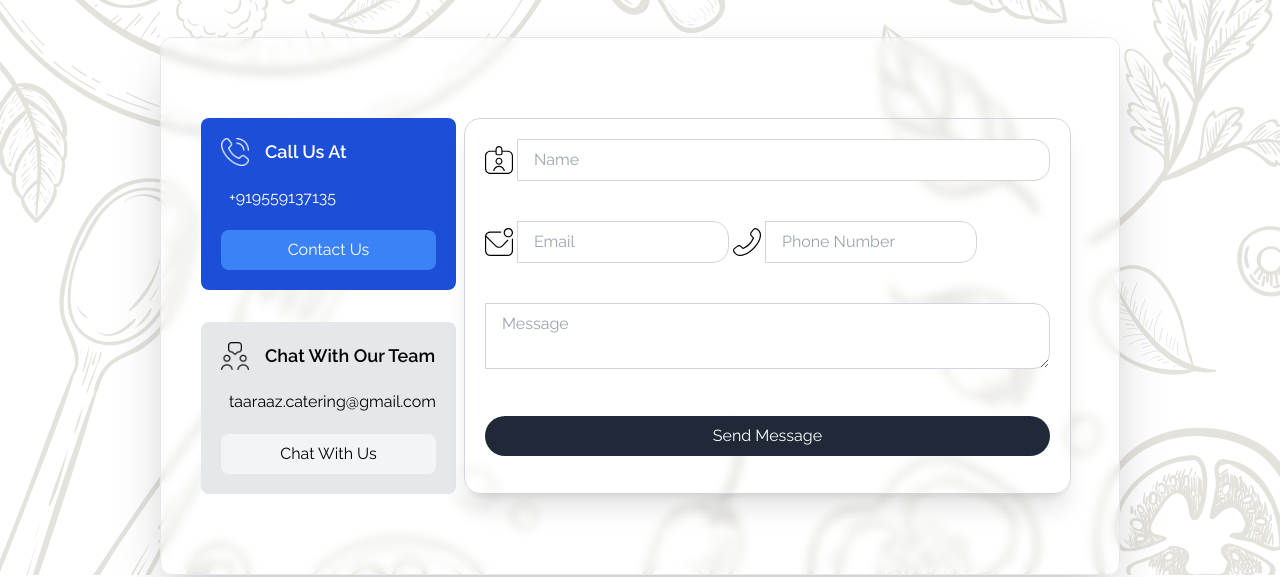
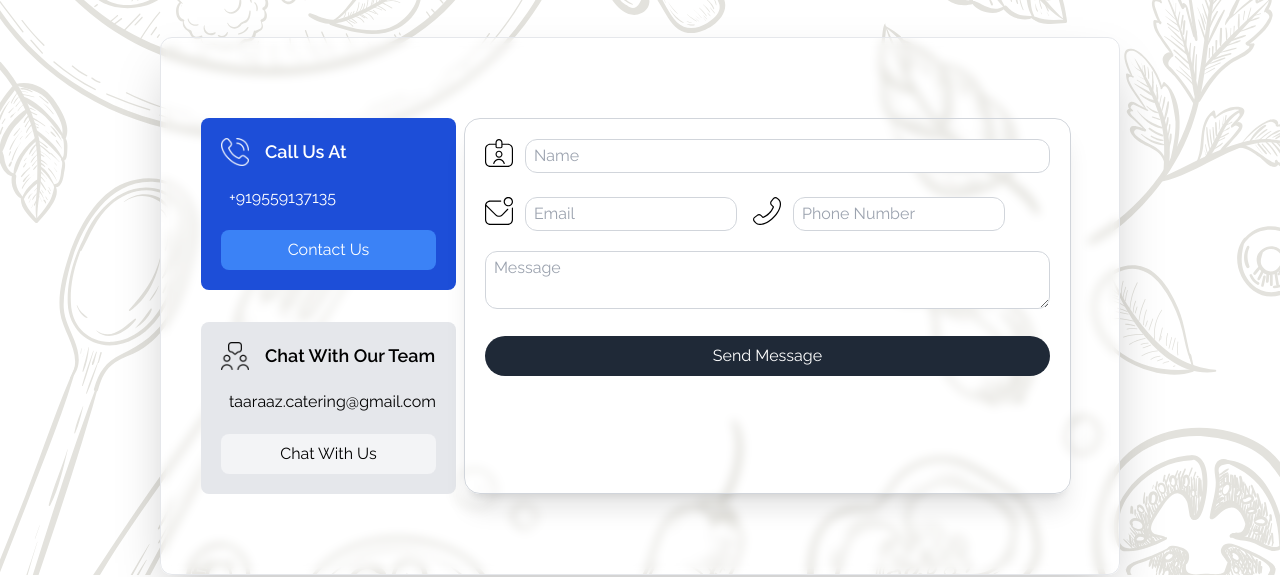
Before and after one commit to GauravLakhera/taarazz, a website: page src/contactus.html in a window 1280 px wide. Shown: the part 251-828 px from the top of the page. Drawn offline with nearby package versions, Linux system fonts and the light colour scheme; files that its build step writes are made by us from their sources; files whose address does not match are found by name.

Commit message:
added contact us form

```diff
--- a/src/contact.js
+++ b/src/contact.js
@@ -52,13 +52,13 @@ const sendEmail = (event) => {
   if (!isValid) return;
 
   // Embed name, email, and phone into the message
-    let additionalInfo = \n\n--- Contact Information ---\n;
-    additionalInfo += Name: ${name}\n;
+  let additionalInfo = `\n\n--- Contact Information ---\n`;
+  additionalInfo += `Name: ${name}\n`;
   if (email) {
-      additionalInfo += Email: ${email}\n;
+    additionalInfo += `Email: ${email}\n`;
   }
   if (phone) {
-      additionalInfo += Phone: ${phone}\n;
+    additionalInfo += `Phone: ${phone}\n`;
   }
   message += additionalInfo;
 
--- a/src/contactus.html
+++ b/src/contactus.html
@@ -166,7 +166,7 @@
             </div>
           </div>
           <!-- Form section -->
-          <div class="flex-1 md:px-2 md:mt-0 mt-10">
+          <!-- <div class="flex-1 md:px-2 md:mt-0 mt-10">
             <form
               class="p-5 border border-gray-300 rounded-2xl shadow-xl space-y-10 h-full"
             >
@@ -213,6 +213,59 @@
               >
                 Send Message
               </button>
+            </form>
+          </div> -->
+
+          <div class="flex-1 px-2">
+            <form
+              class="p-5 border border-gray-300 rounded-2xl shadow-xl space-y-5 h-full"
+            >
+              <div class="flex space-x-3 items-start mb-6">
+                <img src="./images/name.svg" class="w-7 h-7" />
+                <div class="w-full">
+                  <input
+                  class="w-full transition-all duration-300 p-1 px-2 bg-white border border-gray-300 rounded-xl text-gray-700 placeholder-gray-400 focus:outline-none focus:ring-1 focus:ring-gray-500"
+                  placeholder="Name"
+                />
+                <small class="px-2" style="color: red;"></small>
+                </div>
+
+              </div>
+
+              <div class="flex space-x-4 mb-6">
+                <div class="flex space-x-3 items-start">
+                  <img src="./images//email.svg" class="w-7 h-7" />
+                  <div class="">
+                    <input
+                    class="w-full transition-all duration-300 p-1 px-2 bg-white border border-gray-300 rounded-xl  text-gray-700 placeholder-gray-400 focus:outline-none focus:ring-1 focus:ring-gray-500"
+                    placeholder="Email"
+                  />
+                <small class="px-2" style="color: red;"></small>
+                  </div>
+                </div>
+                <div class="flex space-x-3 items-start">
+                  <img src="./images/phone-flip.svg" class="w-7 h-7" />
+                  <div>
+                    <input
+                    class="w-full transition-all duration-300 p-1 px-2 bg-white border border-gray-300 rounded-xl  text-gray-700 placeholder-gray-400 focus:outline-none focus:ring-1 focus:ring-gray-500"
+                    placeholder="Phone Number"
+                  />
+                <small class="px-2" style="color: red;"></small>
+
+
+                  </div>
+                </div>
+              </div>
+              <div class="mb-6 w-full">
+                <textarea
+                class="w-full transition-all duration-300 p-1 px-2 bg-white border border-gray-300 rounded-xl text-gray-700 placeholder-gray-400 focus:outline-none focus:ring-1 focus:ring-gray-500"
+                placeholder="Message"
+              ></textarea>
+              <small class="px-2" style="color: red;"></small>
+              </div>
+
+
+              <button type="button" class="w-full bg-gray-800 mt-6 text-white p-2 rounded-full" id="button"  >Send Message</button>
             </form>
           </div>
         </div>
@@ -288,6 +341,14 @@
       </div>
     </footer>
   </body>
+  <script type="module" src="contact.js"></script>
+
+  <script type="text/javascript"
+  src="https://cdn.jsdelivr.net/npm/@emailjs/browser@4/dist/email.min.js"></script>
+
+<script type="text/javascript">
+  emailjs.init('Qm1CjB1TdKnp9mo-G')
+</script>
   <script>
     const menuBtn = document.getElementById("menu-btn");
     const mobileMenu = document.getElementById("mobile-menu");
```
Lines whose indentation alone changed are shown as unchanged.
